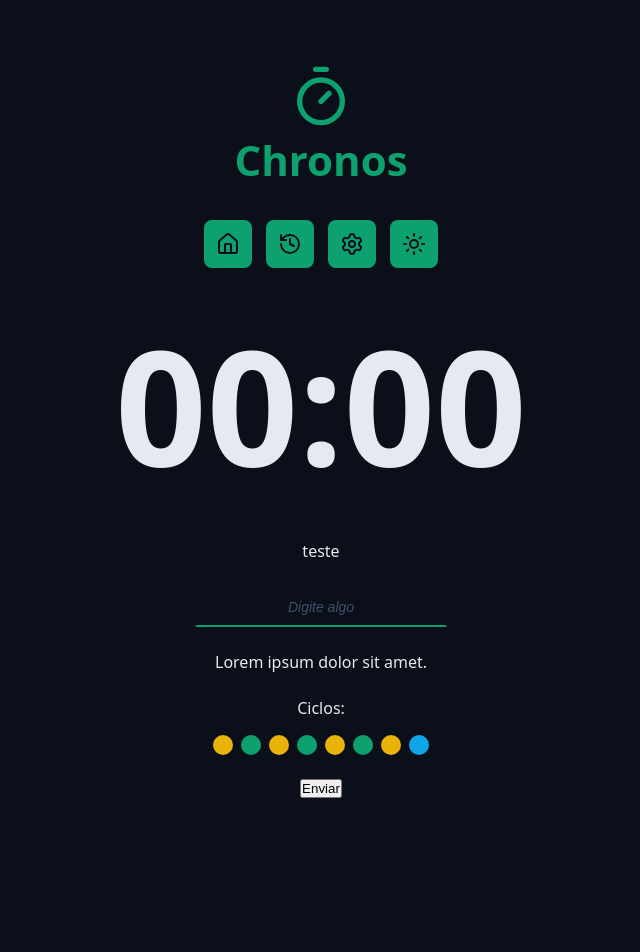
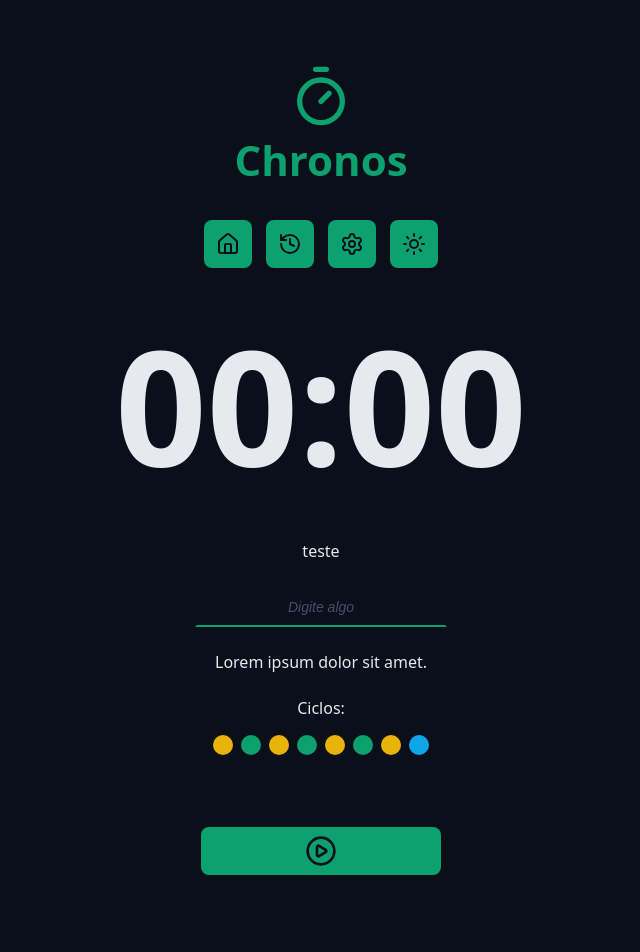
Before and after one commit to felipeaugustoap/chronos-pomodoro, a React (Vite) app: page / in a window 1280 px wide. Shown: the top 952 px of the page, without its empty margins (319-959 px from the left). Before the commit the page ends 830 px from the top, so only its background shows below. Built offline with nearby package versions, Linux system fonts and the light colour scheme.

Commit message:
Create Button Component

```diff
--- a/src/App.tsx
+++ b/src/App.tsx
@@ -9,6 +9,8 @@ import { Menu } from './components/Menu'
 import { CountDown } from './components/CountDown'
 import { DefaultInput } from './components/DefaultInput'
 import { Cycles } from './components/Cycles'
+import { DefaultButton } from './components/DefaultButton'
+import { PlayCircleIcon, StopCircleIcon } from 'lucide-react'
 
 
 //PascalCase
@@ -45,7 +47,8 @@ export function App() {
                     </div>
 
                     <div className="formRow">
-                        <button>Enviar</button>
+                        <DefaultButton icon={<PlayCircleIcon />} color='green' />
+                        <DefaultButton icon={<StopCircleIcon />} color='red' />
                     </div>
                 </form>
             </Container>
--- a/src/components/DefaultButton/index.tsx
+++ b/src/components/DefaultButton/index.tsx
@@ -1,17 +1,22 @@
 import styles from './styles.module.css'
 
-type DefaultInputProps = {
-    id: string;
-    labelText: string;
- } & React.ComponentProps<"input">
+type DefaultButtonProps = {
+    icon: React.ReactNode;
+    color?: 'green' | 'red';
+} & React.ComponentProps<"button">
 
-export function DefaultInput({ type, id, labelText, ...rest }: DefaultInputProps) {
+export function DefaultButton({
+    icon,
+    color = 'green',
+    ...props
+}: DefaultButtonProps) {
     return (
         <>
-            {labelText && <label htmlFor={ id }>{ labelText }</label>}
-            <input className={styles.input} id={ id } type={type} {...rest} />
+            <button className={`${styles.button} ${styles[color]}`} {...props}>
+                {icon}
+            </button>
         </>
     )
 }
 
-{ /* ...rest = serve para passar props adicionais para o elemento <input> que não são definidas explicitamente  e façam parte do React.ComponentProps<"input"> definido no type do componente */}
+{ /* ...rest = serve para passar props adicionais para o elemento <button> que não são definidas explicitamente  e façam parte do React.ComponentProps<"button"> definido no type do componente */}
--- a/src/components/DefaultButton/styles.module.css
+++ b/src/components/DefaultButton/styles.module.css
@@ -1,30 +1,35 @@
-.input{
-    background-color: transparent;
-    text-align: center;
-    font-size: 1.8rem;
+.button{
+    border: none;
+    background-color: var(--primary);
+    color: var(--text-over-primary);
+    display: flex;
+    align-items: center;
+    justify-content: center;
+    min-width: 24rem;
     padding: 0.8rem;
-
-    color: var(--text-default);
-    outline: none;
-
-    border: 0.2rem solid transparent;
-    border-bottom: 0.2rem solid var(--primary);
-    transition: all 0.1s ease-in-out;
+    border-radius: 0.8rem;
+    margin: 4.8rem 0;
+    cursor: pointer;
+    transition: all 0.2s ease-in-out;
 }
 
-.input:focus{
-    border-radius: 0.8rem;
-    border: 0.2rem solid var(--primary);
 
+.button svg{
+    width: 3.2rem;
+    height: 3.2rem;
 }
 
-.input::placeholder{
-    color: var(--gray-500);
-    font-size: 1.4rem;
-    font-style: italic;
+
+.button:hover{
+    filter: brightness(80%);
 }
 
-.input:disabled{
-    border-bottom: 0.2rem solid var(--disabled);
-    color: var(--text-muted);
+.green{
+    background-color: var(--primary);
+    color: var(--text-over-primary);
 }
+
+.red{
+    background-color: var(--error);
+    color: var(--text-over-error);
+}
```
